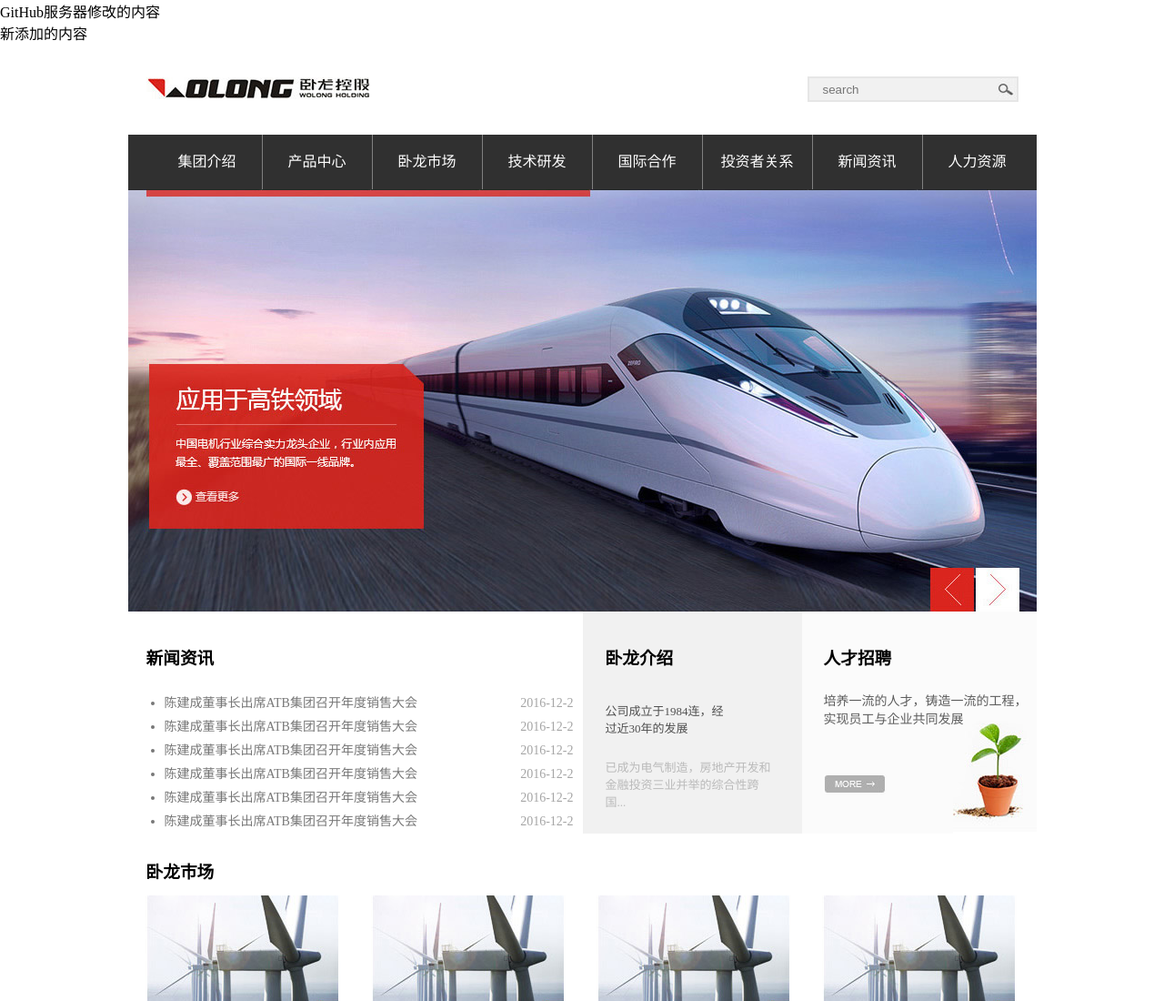
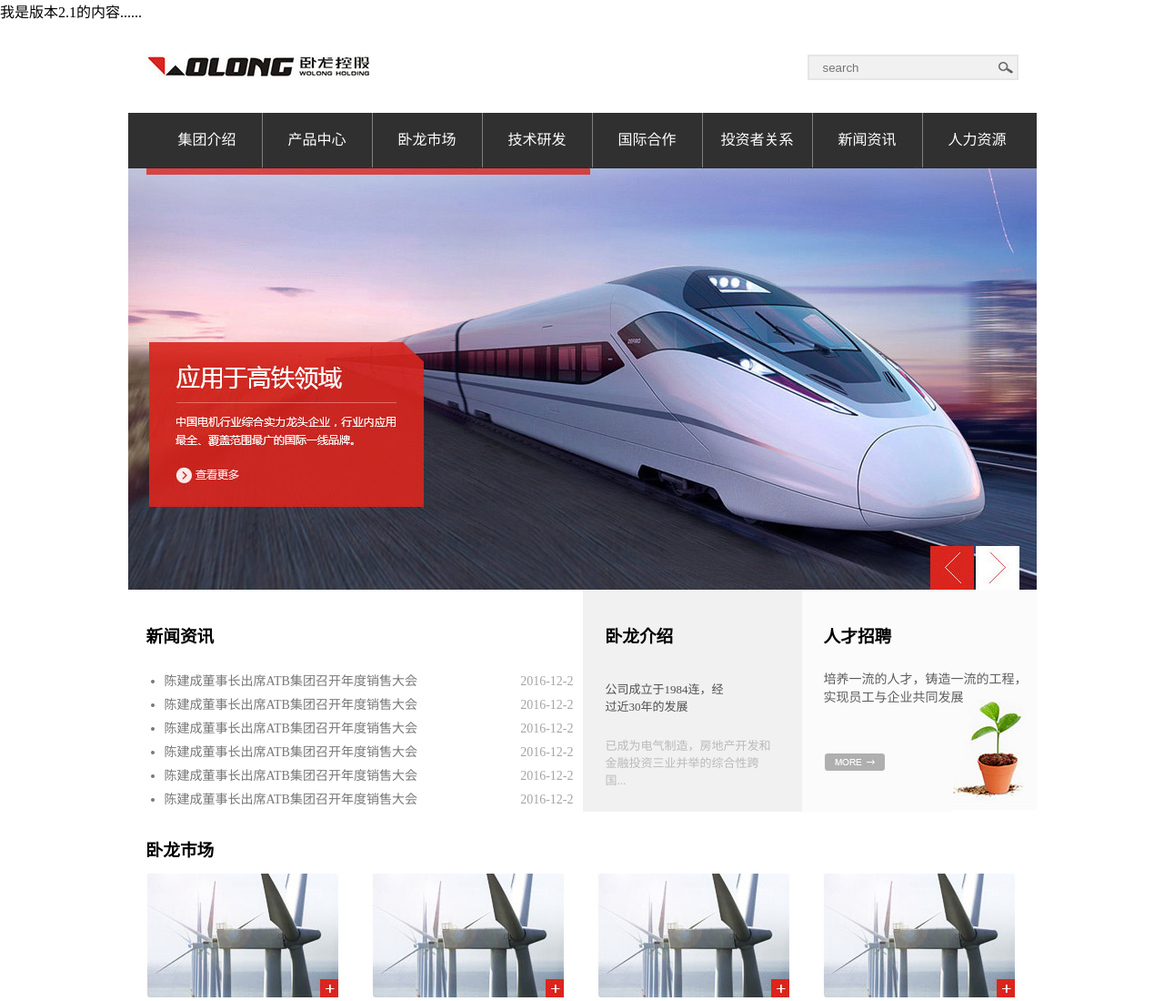
Before and after one commit to iphone3/test, a plain HTML site: page index.html in a window 1280 px wide. Shown: the top 1100 px of the page at 91% size. Drawn offline with Linux system fonts and the light colour scheme.

Commit message:
版本2.1 --- 添加头部新内容

```diff
--- a/index.html
+++ b/index.html
@@ -7,10 +7,7 @@
 	</head>
 
 	<body>
-
-		<p>GitHub服务器修改的内容</p>
-
-		<p>新添加的内容</p>
+		<p>我是版本2.1的内容......</p>
 
 		<!--------------------  1、头部 -------------------->
 		<div id="header">
```
